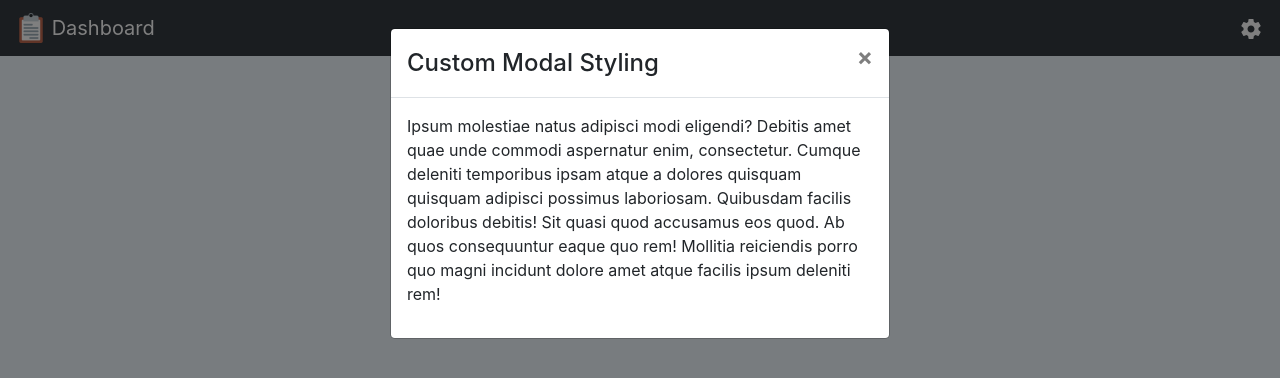
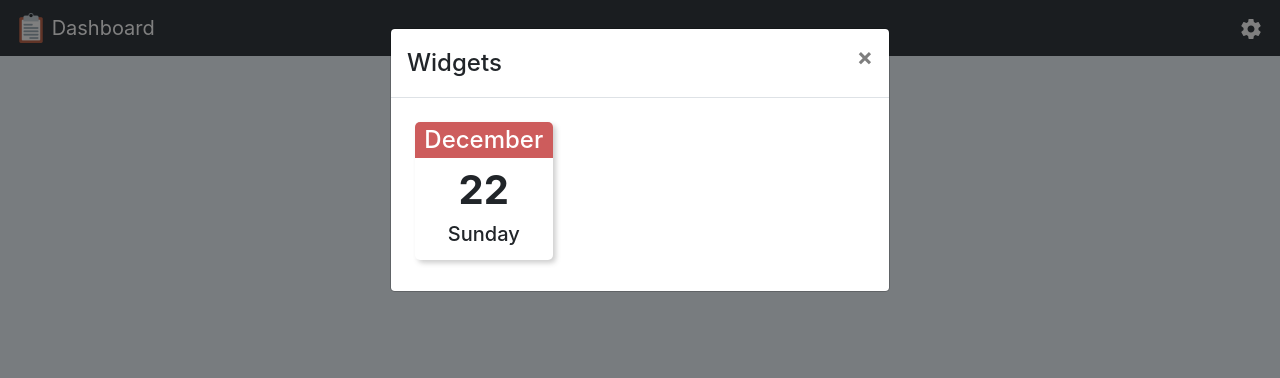
Before and after one commit to jnguyen9763/dashboard, a React (Create React App) app: page / in a window 1280 px wide. Both pictures are taken after a click on the button 1251 px from the left and 28 px from the top of the page. Shown: the top 378 px of the page. Built offline with nearby package versions, Linux system fonts and the light colour scheme.

Commit message:
able to drag widget (date widget atm) from modal

```diff
--- a/src/components/Dashboard/Dashboard.js
+++ b/src/components/Dashboard/Dashboard.js
@@ -41,7 +41,8 @@ class Dashboard extends React.PureComponent {
         this.state = {
             layout: originalLayout,
             date: new Date(),
-            show: false
+            show: false,
+            currWidgetSize: { i: 'default', w: 1, h: 1 }
         }
 
         this.onLayoutChange = this.onLayoutChange.bind(this)
@@ -83,6 +84,7 @@ class Dashboard extends React.PureComponent {
                 onLayoutChange={this.onLayoutChange}
                 onDrop={this.onDrop}
                 isDroppable={true}
+                droppingItem={this.state.currWidgetSize}
                 >
                     {this.state.layout.map(function(e) {
                         return (
@@ -134,24 +136,25 @@ class Dashboard extends React.PureComponent {
                 <Modal
                     show={this.state.show}
                     onHide={() => this.setState({show: false})}
-                    dialogClassName="modal-90w"
-                    aria-labelledby="example-custom-modal-styling-title"
+                    // dialogClassName="modal-90w"
+                    // aria-labelledby="example-custom-modal-styling-title"
                 >
                     <Modal.Header closeButton>
-                    <Modal.Title id="example-custom-modal-styling-title">
-                        Custom Modal Styling
+                    <Modal.Title>
+                        Widgets
                     </Modal.Title>
                     </Modal.Header>
                     <Modal.Body>
-                    <p>
-                        Ipsum molestiae natus adipisci modi eligendi? Debitis amet quae unde
-                        commodi aspernatur enim, consectetur. Cumque deleniti temporibus
-                        ipsam atque a dolores quisquam quisquam adipisci possimus
-                        laboriosam. Quibusdam facilis doloribus debitis! Sit quasi quod
-                        accusamus eos quod. Ab quos consequuntur eaque quo rem! Mollitia
-                        reiciendis porro quo magni incidunt dolore amet atque facilis ipsum
-                        deleniti rem!
-                    </p>
+                        <div
+                            style={{height: `${size * 6}px`, width: `${size * 6}px`}}
+                            draggable={true}
+                            unselectable="on"
+                            onDragStart={e => this.setState({show: false, currWidgetSize: { i: 'date', w: 6, h: 6 }})}
+                        >
+                            <DateDisplay
+                                date={this.state.date}
+                            />
+                        </div>
                     </Modal.Body>
                 </Modal>
             </>
```
